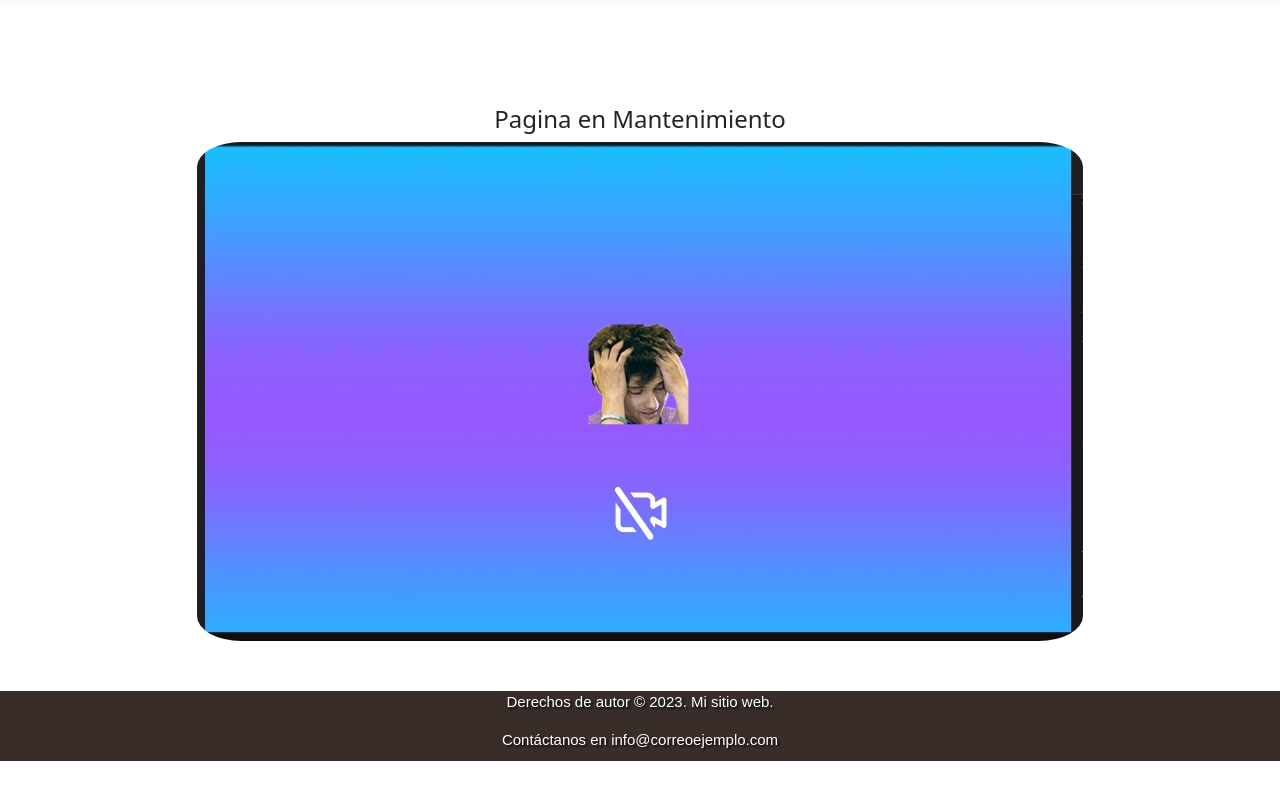
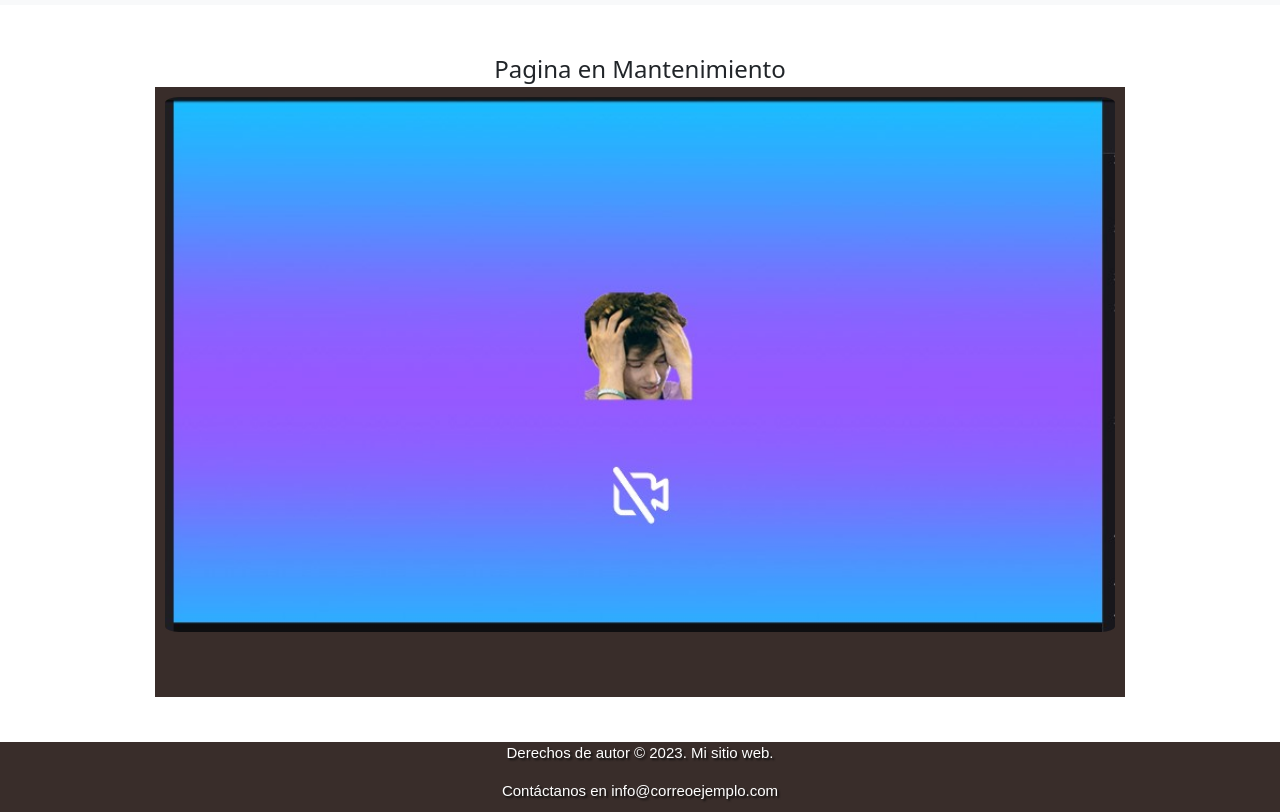
Before and after one commit to alanmorog/comision-55470, a plain HTML site: page pages/minibolsos.html in a window 1280 px wide. Shown: the part 51-863 px from the top of the page. Before the commit the page ends 812 px from the top, so only its background shows below. Drawn offline with nearby package versions, Linux system fonts and the light colour scheme.

Commit message:
pagina mantenimiento mini bolsos

```diff
--- a/css/style.css
+++ b/css/style.css
@@ -214,12 +214,28 @@ footer p {
 /* mini bolsas ------------- */
 
 .error {
-    display: inline-block;
-    margin-top: 100px;
-    width: 100%;
-    text-align: center;
+    min-height: 75vh;
+    width: 75%;
+    outline: 5px solid #392D2A;
+    margin: 0 auto;
+
+    display: grid;
+    grid-template-columns:
+    repeat(auto-fit, minmax(min(300px, 100%), 1fr));
+    gap: 10px;
+    background-color: #392D2A;
 }
 
 .error img {
     border-radius: 5%;
+    padding: 5px;
+    border-radius: 2%;
+    width: 100%;
+   /*  height: 100%; */
+    object-fit: cover;
 }
+
+.errorsection h4 {
+    text-align: center;
+    margin-top: 50px;
+}
--- a/pages/minibolsos.html
+++ b/pages/minibolsos.html
@@ -48,9 +48,11 @@
       </nav>
 
 
-      <section class="error">
+      <section class="errorsection">
         <h4>Pagina en Mantenimiento</h4>
+        <div class="error">
           <img src="../img/error.jpg" alt="pagina mantenimiento">
+        </div>
       </section>
 
       <footer>
```
Also changed, not shown: index.html (+1 -21 lines).
